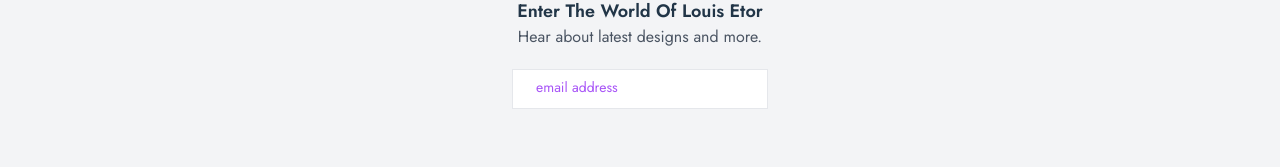
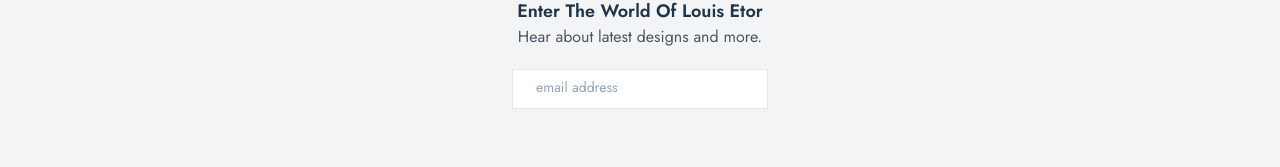
Before and after one commit to Ajinung/louisetor_shoe_store, a React (Vite) app: page / in a window 1280 px wide. Shown: the part 4150-4317 px from the top of the page. Built offline with nearby package versions, Linux system fonts and the light colour scheme.

Commit message:
update the subscribe input

```diff
--- a/src/pages/home/Subscribe.tsx
+++ b/src/pages/home/Subscribe.tsx
@@ -24,7 +24,7 @@
         <div
           className={`absolute px-3 bottom-3 left-3 ease-in-out ${
             isFocused ? "-translate-y-6 opacity-0" : "translate-y-0 opacity-100"
-          } text-purple-500 text-sm pointer-events-none`}
+          } text-slate-400 text-sm pointer-events-none`}
         >
           email address
         </div>
```
